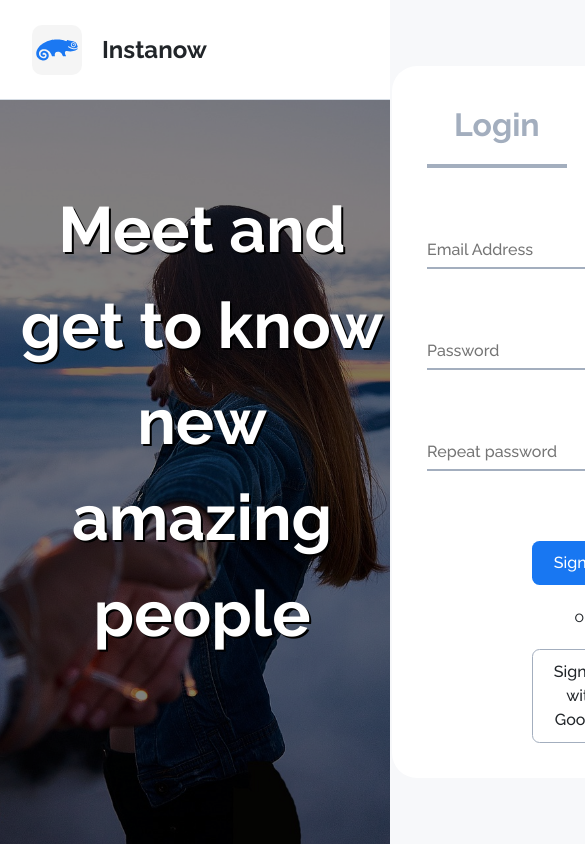
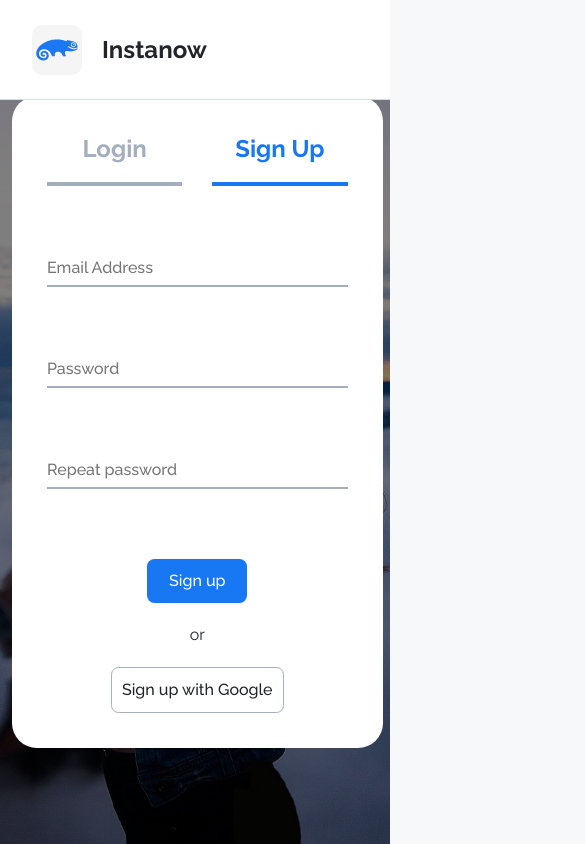
Before and after one commit to OlekVano/instanow, a React (Vite) app: page /sign-up in a window 390 px wide. Shown: the top 844 px of the page, 585 px wide, since content can reach past the window. Built offline with nearby package versions, Linux system fonts and the light colour scheme; no server answers; the HTML template or start-up script is replaced by a standard one.

Commit message:
Login and SignUp pages mobile responsiveness

```diff
--- a/src/components/LoginMenu/index.tsx
+++ b/src/components/LoginMenu/index.tsx
@@ -20,7 +20,7 @@ export default function LoginMenu() {
       <div className={styles.buttonsContainer}>
         <Button text='Login' func={loginWithEmail} />
         <div>or</div>
-        <Button type={2} text='Login with Google' func={loginWithGoogle} />
+        <Button type={2} width='auto' text='Login with Google' func={loginWithGoogle} />
       </div>
     </div>
   )
--- a/src/components/LoginSignUpWrapper/index.module.scss
+++ b/src/components/LoginSignUpWrapper/index.module.scss
@@ -35,7 +35,7 @@
   padding: $padding-5xl;
   border-radius: $border-radius-2xl;
   width: 500px;
-  max-width: 100%;
+  max-width: 95vw;
 }
 
 .content {
@@ -52,3 +52,23 @@
   color: $text-color-tertiary;
   text-shadow: 2px 2px black;
 }
+
+@media (max-width: 1200px) {
+  .text {
+    font-size: $text-3xl;
+  }
+}
+
+@media (max-width: 800px) {
+  .text {
+    display: none;
+  }
+
+  .content {
+    justify-content: center;
+  }
+
+  .links {
+    font-size: $text-xl;
+  }
+}
--- a/src/components/SignUpMenu/index.tsx
+++ b/src/components/SignUpMenu/index.tsx
@@ -22,7 +22,7 @@ export default function SignUpMenu() {
       <div className={styles.buttonsContainer}>
         <Button text='Sign up' func={createEmailAccount} />
         <div>or</div>
-        <Button type={2} text='Sign up with Google' func={signUpWithGoogle} />
+        <Button type={2} text='Sign up with Google' width='auto' func={signUpWithGoogle} />
       </div>
     </div>
   )
```
